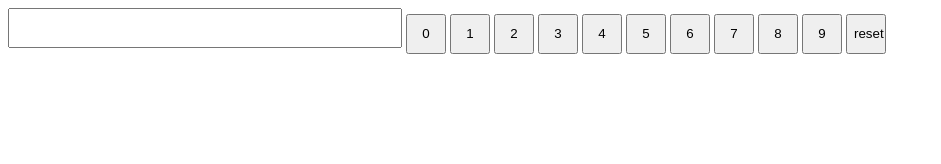
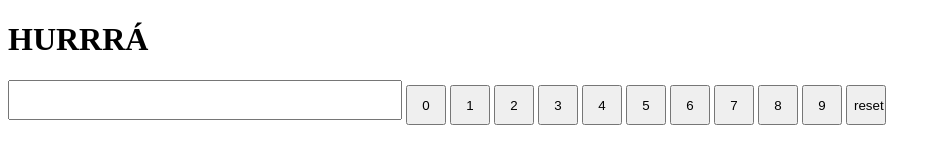
Before and after one commit to StautMilan/calc, a plain HTML site: page index.html in a window 1280 px wide. Shown: the whole page, without its empty margins (0-941 px from the left). Drawn offline with Linux system fonts and the light colour scheme.

Commit message:
ADDED HURRRRRÁRÁRÁRÁR

```diff
--- a/index.html
+++ b/index.html
@@ -8,7 +8,7 @@
 
 </head>
 <body>
-
+<h1>HURRRÁ</h1>
     <input type=text id=bevitel>
 
    <button onclick='document.querySelector("#bevitel").value += 0'>0</button>
```
